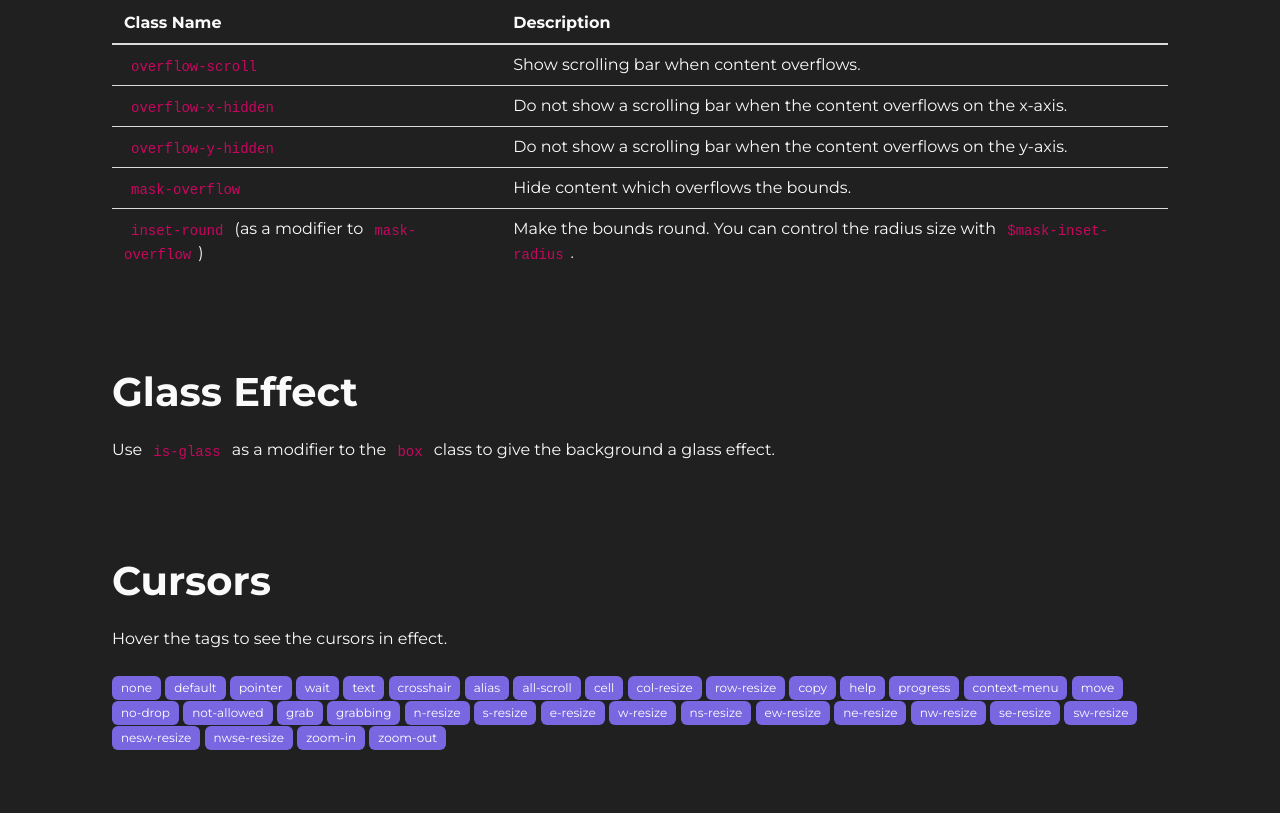
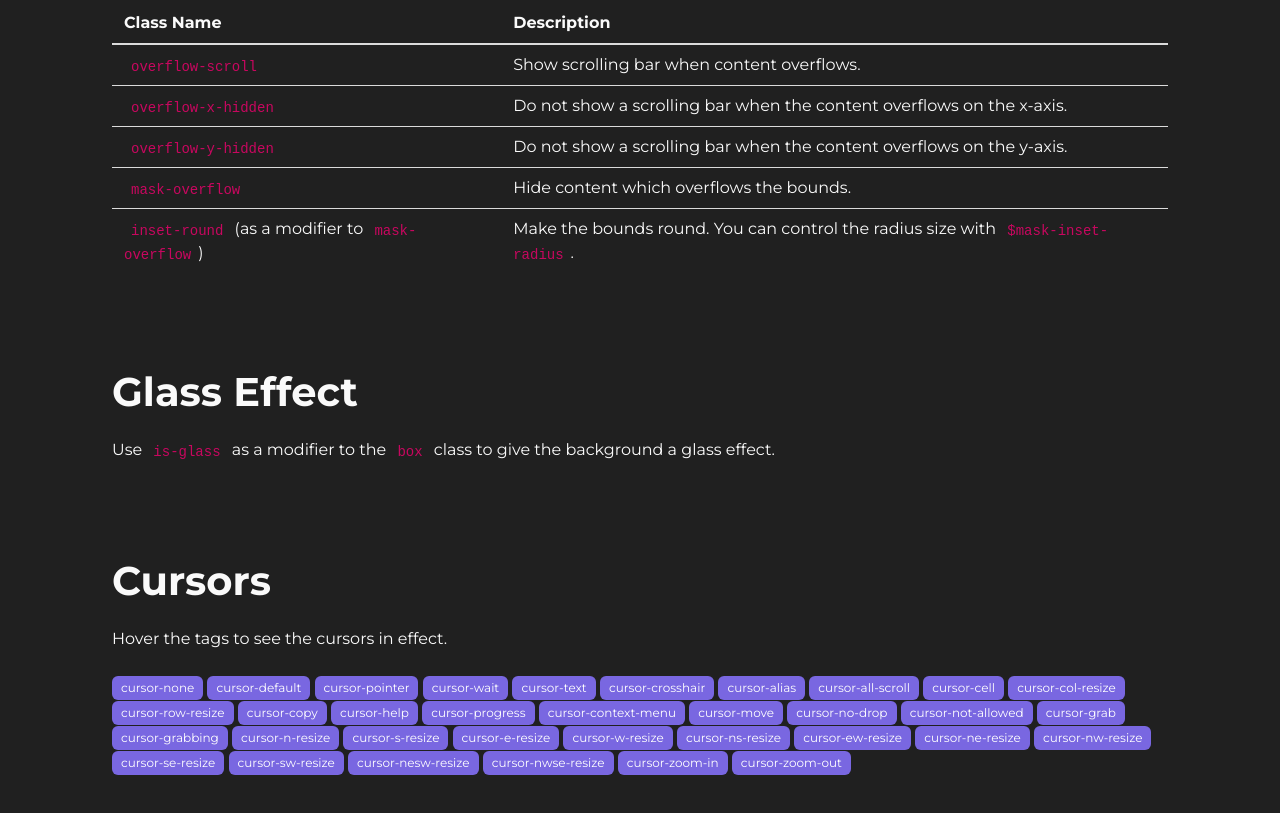
Before and after one commit to neuralbertatech/natUI, a website: page docs/docs.html in a window 1280 px wide. Shown: the part 1652-2465 px from the top of the page. Drawn offline with nearby package versions, Linux system fonts and the light colour scheme; files that its build step writes are made by us from their sources.

Commit message:
update cursor class prefix in tags

```diff
--- a/docs/docs.html
+++ b/docs/docs.html
@@ -164,40 +164,40 @@
       <section class="section">
         <h2 class="title is-2">Cursors</h2>
         <p class="block">Hover the tags to see the cursors in effect.</p>
-        <span class="tag is-primary cursor-none">none</span>
-        <span class="tag is-primary cursor-default">default</span>
-        <span class="tag is-primary cursor-pointer">pointer</span>
-        <span class="tag is-primary cursor-wait">wait</span>
-        <span class="tag is-primary cursor-text">text</span>
-        <span class="tag is-primary cursor-crosshair">crosshair</span>
-        <span class="tag is-primary cursor-alias">alias</span>
-        <span class="tag is-primary cursor-all-scroll">all-scroll</span>
-        <span class="tag is-primary cursor-cell">cell</span>
-        <span class="tag is-primary cursor-col-resize">col-resize</span>
-        <span class="tag is-primary cursor-row-resize">row-resize</span>
-        <span class="tag is-primary cursor-copy">copy</span>
-        <span class="tag is-primary cursor-help">help</span>
-        <span class="tag is-primary cursor-progress">progress</span>
-        <span class="tag is-primary cursor-context-menu">context-menu</span>
-        <span class="tag is-primary cursor-move">move</span>
-        <span class="tag is-primary cursor-no-drop">no-drop</span>
-        <span class="tag is-primary cursor-not-allowed">not-allowed</span>
-        <span class="tag is-primary cursor-grab">grab</span>
-        <span class="tag is-primary cursor-grabbing">grabbing</span>
-        <span class="tag is-primary cursor-n-resize">n-resize</span>
-        <span class="tag is-primary cursor-s-resize">s-resize</span>
-        <span class="tag is-primary cursor-e-resize">e-resize</span>
-        <span class="tag is-primary cursor-w-resize">w-resize</span>
-        <span class="tag is-primary cursor-ns-resize">ns-resize</span>
-        <span class="tag is-primary cursor-ew-resize">ew-resize</span>
-        <span class="tag is-primary cursor-ne-resize">ne-resize</span>
-        <span class="tag is-primary cursor-nw-resize">nw-resize</span>
-        <span class="tag is-primary cursor-se-resize">se-resize</span>
-        <span class="tag is-primary cursor-sw-resize">sw-resize</span>
-        <span class="tag is-primary cursor-nesw-resize">nesw-resize</span>
-        <span class="tag is-primary cursor-nwse-resize">nwse-resize</span>
-        <span class="tag is-primary cursor-zoom-in">zoom-in</span>
-        <span class="tag is-primary cursor-zoom-out">zoom-out</span>
+        <span class="tag is-primary cursor-none">cursor-none</span>
+        <span class="tag is-primary cursor-default">cursor-default</span>
+        <span class="tag is-primary cursor-pointer">cursor-pointer</span>
+        <span class="tag is-primary cursor-wait">cursor-wait</span>
+        <span class="tag is-primary cursor-text">cursor-text</span>
+        <span class="tag is-primary cursor-crosshair">cursor-crosshair</span>
+        <span class="tag is-primary cursor-alias">cursor-alias</span>
+        <span class="tag is-primary cursor-all-scroll">cursor-all-scroll</span>
+        <span class="tag is-primary cursor-cell">cursor-cell</span>
+        <span class="tag is-primary cursor-col-resize">cursor-col-resize</span>
+        <span class="tag is-primary cursor-row-resize">cursor-row-resize</span>
+        <span class="tag is-primary cursor-copy">cursor-copy</span>
+        <span class="tag is-primary cursor-help">cursor-help</span>
+        <span class="tag is-primary cursor-progress">cursor-progress</span>
+        <span class="tag is-primary cursor-context-menu">cursor-context-menu</span>
+        <span class="tag is-primary cursor-move">cursor-move</span>
+        <span class="tag is-primary cursor-no-drop">cursor-no-drop</span>
+        <span class="tag is-primary cursor-not-allowed">cursor-not-allowed</span>
+        <span class="tag is-primary cursor-grab">cursor-grab</span>
+        <span class="tag is-primary cursor-grabbing">cursor-grabbing</span>
+        <span class="tag is-primary cursor-n-resize">cursor-n-resize</span>
+        <span class="tag is-primary cursor-s-resize">cursor-s-resize</span>
+        <span class="tag is-primary cursor-e-resize">cursor-e-resize</span>
+        <span class="tag is-primary cursor-w-resize">cursor-w-resize</span>
+        <span class="tag is-primary cursor-ns-resize">cursor-ns-resize</span>
+        <span class="tag is-primary cursor-ew-resize">cursor-ew-resize</span>
+        <span class="tag is-primary cursor-ne-resize">cursor-ne-resize</span>
+        <span class="tag is-primary cursor-nw-resize">cursor-nw-resize</span>
+        <span class="tag is-primary cursor-se-resize">cursor-se-resize</span>
+        <span class="tag is-primary cursor-sw-resize">cursor-sw-resize</span>
+        <span class="tag is-primary cursor-nesw-resize">cursor-nesw-resize</span>
+        <span class="tag is-primary cursor-nwse-resize">cursor-nwse-resize</span>
+        <span class="tag is-primary cursor-zoom-in">cursor-zoom-in</span>
+        <span class="tag is-primary cursor-zoom-out">cursor-zoom-out</span>
       </section>
     </div>
   </main>
```
